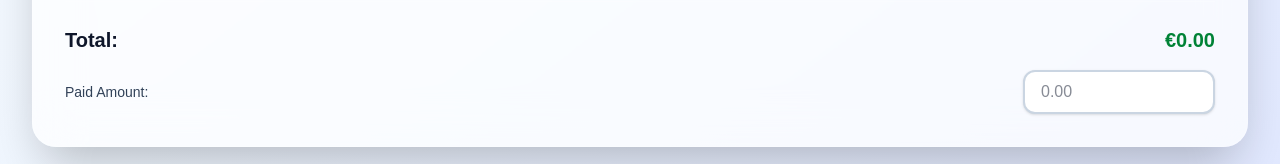
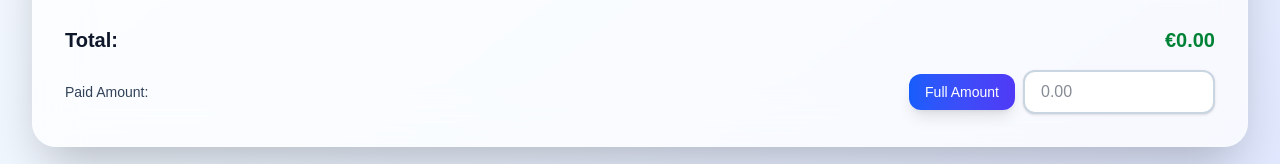
Before and after one commit to YSNAB/bankdash, a Next.js app: page /orders/new in a window 1280 px wide. Shown: the part 717-881 px from the top of the page. Built offline with nearby package versions, Linux system fonts and the light colour scheme; no server answers; the database is empty; sample sign-in values are in the browser's storage.

Commit message:
button to add full amount (creating order)

```diff
--- a/src/app/orders/new/page.tsx
+++ b/src/app/orders/new/page.tsx
@@ -424,6 +424,14 @@ export default function NewOrderPage() {
                 <label className="text-sm font-medium text-slate-700 dark:text-slate-300">
                   Paid Amount:
                 </label>
+                <div className="flex items-center gap-2">
+                  <button
+                    type="button"
+                    onClick={() => setPaidAmount(calculateTotal())}
+                    className="px-4 py-2 bg-gradient-to-r from-blue-600 to-indigo-600 hover:from-blue-700 hover:to-indigo-700 text-white rounded-xl shadow-lg hover:shadow-xl transition-all font-medium text-sm"
+                  >
+                    Full Amount
+                  </button>
                   <input
                     type="number"
                     step="0.01"
@@ -433,6 +441,7 @@ export default function NewOrderPage() {
                     className="w-48 px-4 py-2 bg-white dark:bg-slate-800 border-2 border-slate-300 dark:border-slate-600 rounded-xl text-slate-900 dark:text-white transition-all shadow-sm"
                     min="0"
                   />
+                </div>
               </div>
             </div>
           </div>
```
Lines whose indentation alone changed are shown as unchanged.
